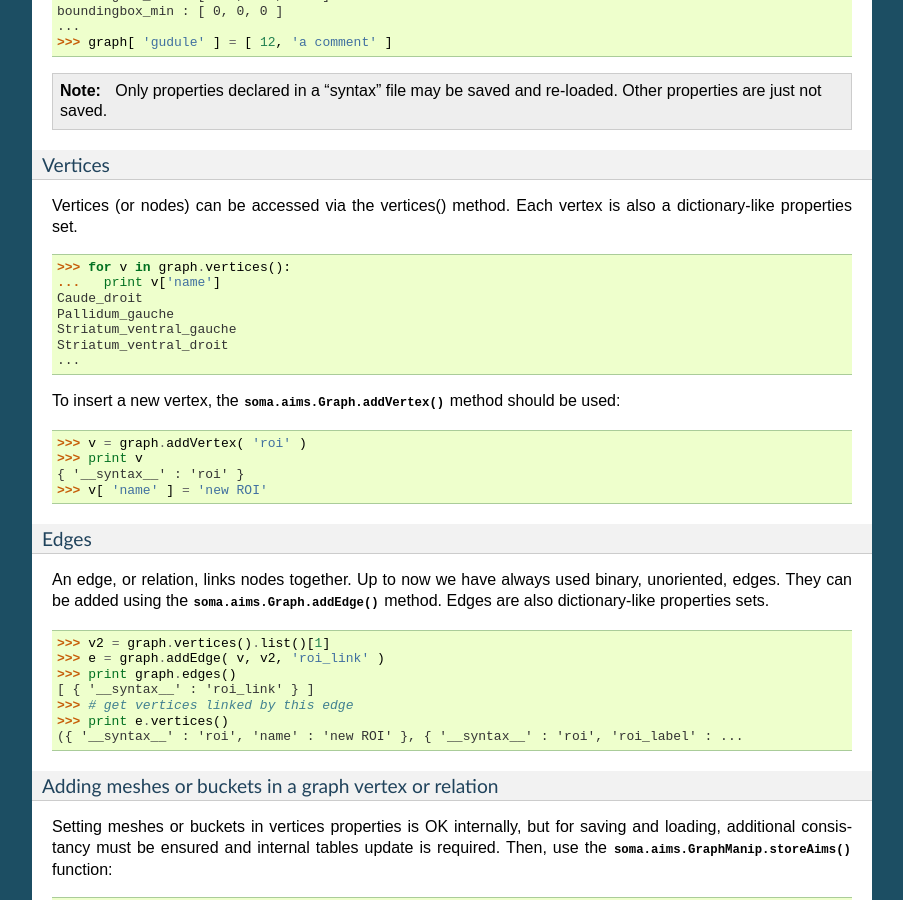
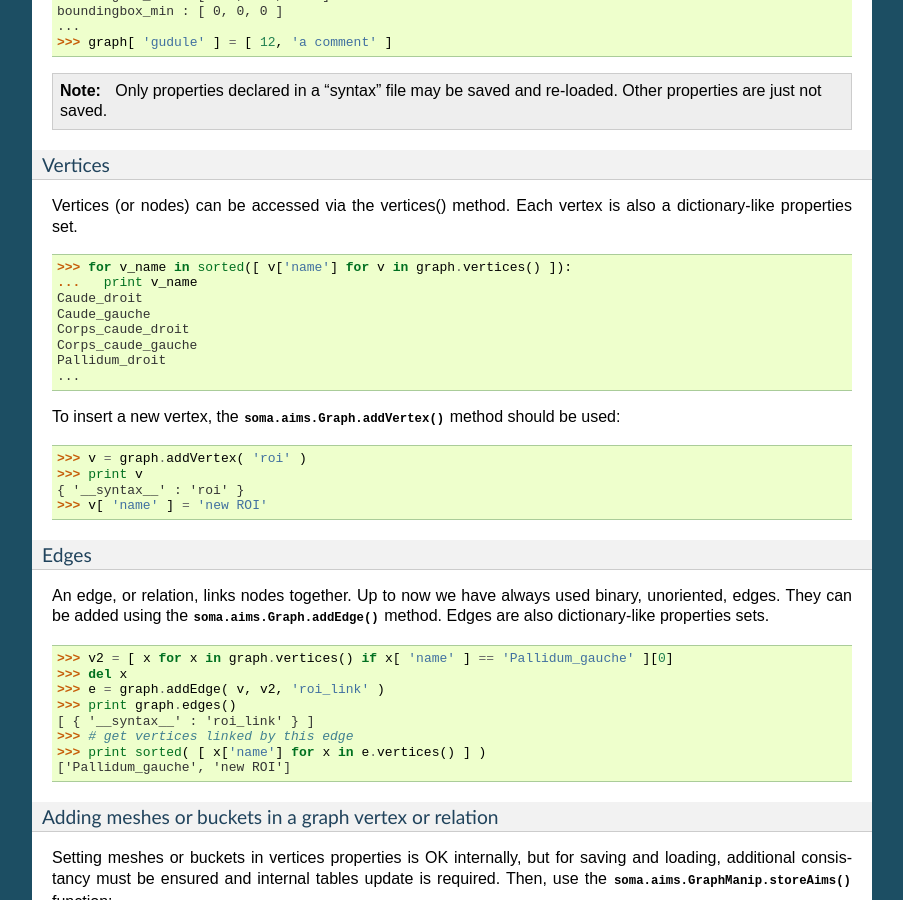
Before and after one commit to brainvisa/aims-free, a Sphinx documentation site: the page built from pyaims/doc/sphinx/pyaims_tutorial.rst, in a window 1280 px wide and 900 px high, scrolled down 15263 px. Shown: the whole window, without its empty margins (198-1101 px from the left). Built offline with Sphinx 7.4.7, drawn with Linux system fonts in a browser that asks for light colours; the version number could not be read and is left out; some of the changed text lies outside the part shown.

Commit message:
backport tests fixes
git-svn-id: https://bioproj.extra.cea.fr/neurosvn/brainvisa/aims/aims-free/branches/4.3@52376 613412ce-1361-4b7a-93bf-a3c75af1bae4

```diff
--- a/pyaims/doc/sphinx/pyaims_tutorial.rst
+++ b/pyaims/doc/sphinx/pyaims_tutorial.rst
@@ -719,12 +719,13 @@
 
 Vertices (or nodes) can be accessed via the vertices() method. Each vertex is also a dictionary-like properties set.
 
->>> for v in graph.vertices():
-...   print v['name']
+>>> for v_name in sorted([ v['name'] for v in graph.vertices() ]):
+...   print v_name
 Caude_droit
-Pallidum_gauche
-Striatum_ventral_gauche
-Striatum_ventral_droit
+Caude_gauche
+Corps_caude_droit
+Corps_caude_gauche
+Pallidum_droit
 ...
 
 To insert a new vertex, the :py:meth:`soma.aims.Graph.addVertex()` method should be used:
@@ -742,13 +743,14 @@
 They can be added using the :py:meth:`soma.aims.Graph.addEdge()` method.
 Edges are also dictionary-like properties sets.
 
->>> v2 = graph.vertices().list()[1]
+>>> v2 = [ x for x in graph.vertices() if x[ 'name' ] == 'Pallidum_gauche' ][0]
+>>> del x
 >>> e = graph.addEdge( v, v2, 'roi_link' )
 >>> print graph.edges()
 [ { '__syntax__' : 'roi_link' } ]
 >>> # get vertices linked by this edge
->>> print e.vertices()
-({ '__syntax__' : 'roi', 'name' : 'new ROI' }, { '__syntax__' : 'roi', 'roi_label' : ...
+>>> print sorted( [ x['name'] for x in e.vertices() ] )
+['Pallidum_gauche', 'new ROI']
 
 
 Adding meshes or buckets in a graph vertex or relation
@@ -955,7 +957,7 @@
 >>> print resampled.header()[ 'referentials' ]
 [ 'Scanner-based anatomical coordinates', 'Talairach-MNI template-SPM' ]
 >>> print resampled.header()[ 'transformations' ]
-[ [ -0.92388, -0.382683, 0, 193.254, 0.382683, -0.92388, 0, 34.6002, 0, 0, -1, 73.1996, 0, 0, 0, 1 ], ...
+[ [ -0.923879504203796, -0.382683455944061, 0, 193.253814697266, ...
 >>> aims.write( resampled, 'resampled.nii' )
 
 Load the original image and the resampled in Anatomist.
```
